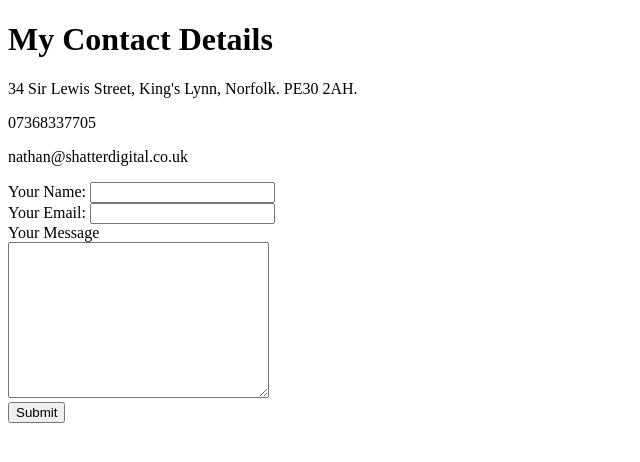
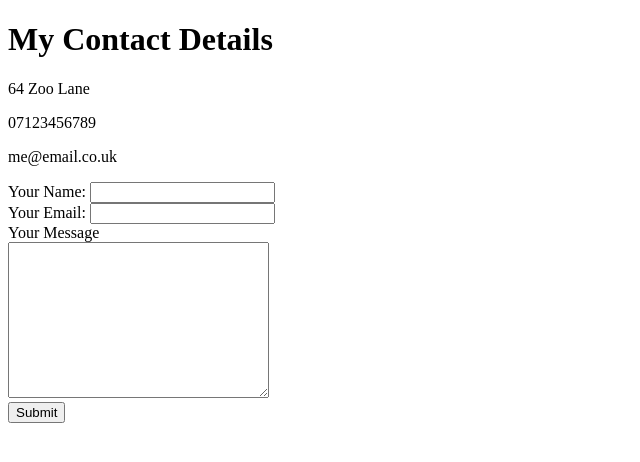
Before and after one commit to NathanDPearson/CV, a plain HTML site: page Contact.html in a window 1280 px wide. Shown: the whole page, without its empty margins (0-640 px from the left). Drawn offline with Linux system fonts and the light colour scheme.

Commit message:
Updating contact information

```diff
--- a/Contact.html
+++ b/Contact.html
@@ -6,11 +6,11 @@
   </head>
   <body>
     <h1>My Contact Details</h1>
-    <p>34 Sir Lewis Street, King's Lynn, Norfolk. PE30 2AH.</p>
-    <p>07368337705</p>
-    <p>nathan@shatterdigital.co.uk</p>
+    <p>64 Zoo Lane</p>
+    <p>07123456789</p>
+    <p>me@email.co.uk</p>
 
-    <form class="" action="mailto:nathan@shatterdigital.co.uk" method="post" enctype="text/plain">
+    <form class="" action="mailto:test@email.co.uk" method="post" enctype="text/plain">
       <label>Your Name:</label>
       <input type="text" name="yourName" value=""><br>
       <label>Your Email:</label>
```
